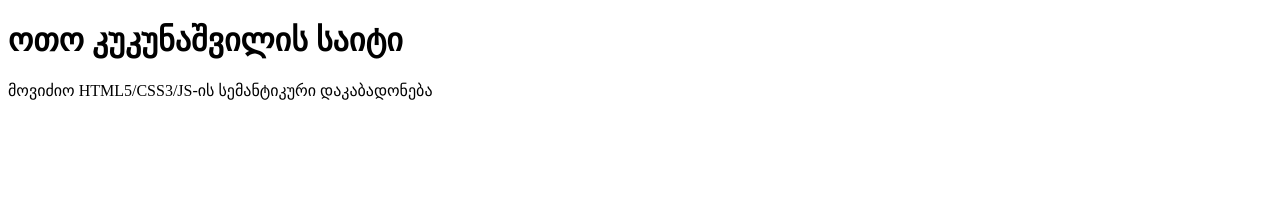
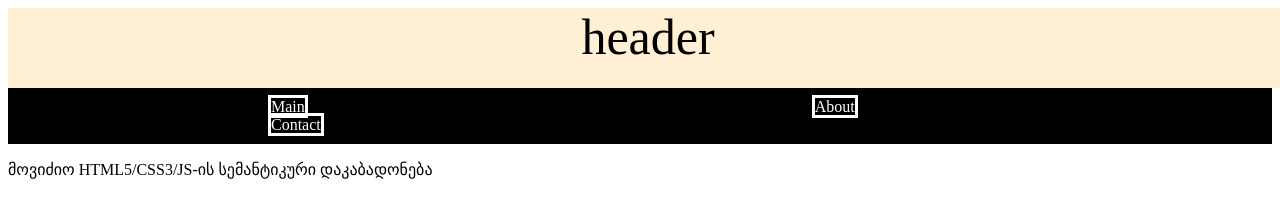
Before and after one commit to Felcanto/MyWeb, a plain HTML site: page HTML/index.html in a window 1280 px wide. Drawn offline with Linux system fonts and the light colour scheme.

Commit message:
update html and create css

```diff
--- a/index.html
+++ b/HTML/index.html
@@ -1,14 +1,25 @@
 <!DOCTYPE html>
 <html lang="en">
+
 <head>
     <meta charset="UTF-8">
     <meta name="viewport" content="width=device-width, initial-scale=1.0">
     <title>Document</title>
+    <link rel="stylesheet" href="./style.css">
 </head>
+
 <body>
-    <h1>ოთო კუკუნაშვილის საიტი</h1>
+    <header>
+        header
+    </header>
+    <nav>
+        <a href="">Main</a>
+        <a href="">About</a>
+        <a href="">Contact</a>
+    </nav>
     <p>მოვიძიო HTML5/CSS3/JS-ის სემანტიკური დაკაბადონება</p>
 
 
 </body>
+
 </html>
--- /dev/null
+++ b/HTML/style.css
@@ -0,0 +1,25 @@
+header {
+    background-color: papayawhip;
+    font-size: 50px;
+    width: 100vw;
+    height: 10vh;
+    text-align: center;
+}
+
+
+
+nav {
+    background-color: rgb(0, 0, 0);
+    padding: 10px;
+    color: darkblue;
+
+}
+
+a {
+    text-decoration: none;
+    color: rgb(255, 255, 255);
+    margin: 250px;
+    text-align: center;
+    border: 3px solid white;
+
+}
```
